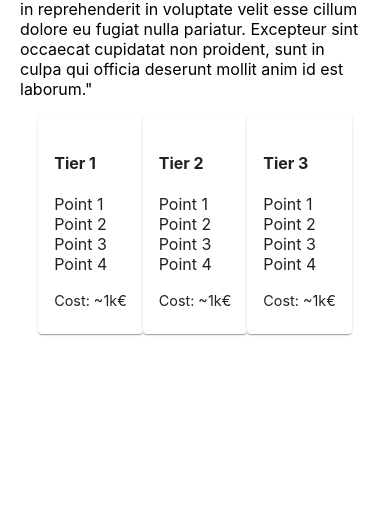
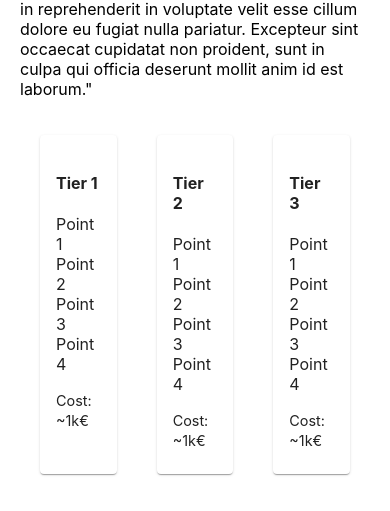
Before and after one commit to JustinHorn/websiteAndApps, a Next.js app: page /profile in a window 390 px wide. Shown: the part 638-1149 px from the top of the page. Before the commit the page ends 992 px from the top, so only its background shows below. Built offline with nearby package versions, Linux system fonts and the light colour scheme.

Commit message:
responsive and costum headers

```diff
--- a/pages/_app.js
+++ b/pages/_app.js
@@ -10,7 +10,6 @@ function MyApp({ Component, pageProps }) {
   return (
     <div>
       <Head>
-        <title>HYMT</title>
         <link rel="icon" href="/hymt.webp" />
       </Head>
 
--- a/pages/index.js
+++ b/pages/index.js
@@ -7,6 +7,9 @@ import Link from "next/link";
 export default function Home() {
   return (
     <main className={styles.center}>
+      <Head>
+        <title>HYMT</title>
+      </Head>
       <div className={styles.intro}>
         <div className={styles.img4x4grid}>
           <img src="images/curiosity.webp" />
--- a/pages/profile.js
+++ b/pages/profile.js
@@ -1,4 +1,5 @@
 import styles from "styles/Profile.module.css";
+import Head from "next/head";
 
 import Button from "@material-ui/core/Button";
 import Card from "@material-ui/core/Card";
@@ -7,6 +8,9 @@ import CardContent from "@material-ui/core/CardContent";
 const Profile = () => {
   return (
     <main className={styles.page}>
+      <Head>
+        <title>Profile</title>
+      </Head>
       <h2>Agency XY</h2>
       <img src="images/heimat.JPG" alt="" />
 
--- a/pages/suggestions.js
+++ b/pages/suggestions.js
@@ -1,4 +1,5 @@
 import styles from "styles/Suggestions.module.css";
+import Head from "next/head";
 
 import Link from "next/link";
 
@@ -10,6 +11,9 @@ import Button from "@material-ui/core/Button";
 const Suggestions = () => {
   return (
     <main className={styles.page}>
+      <Head>
+        <title>Suggestions</title>
+      </Head>
       <div>
         {[1, 2, 3, 4, 5].map(() => (
           <Card className={styles.card}>
--- a/styles/Profile.module.css
+++ b/styles/Profile.module.css
@@ -15,6 +15,10 @@
 
 .cost {
   width: fit-content;
+}
+
+.card {
+  margin: 20px;
 }
 
 .card ul {
```
